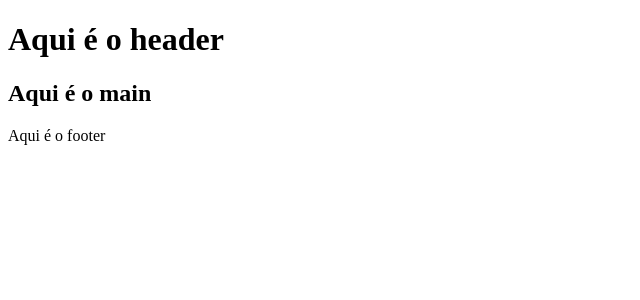
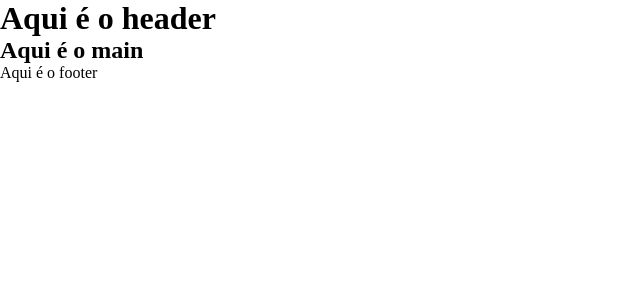
Before and after one commit to eNove/front.recolhe.eco, a React (Create React App) app: page / in a window 1280 px wide. Shown: the top 300 px of the page, without its empty margins (0-640 px from the left). Built offline with nearby package versions, Linux system fonts and the light colour scheme.

Commit message:
Adicionado arquivo para styles

```diff
--- a/src/pages/Home/index.tsx
+++ b/src/pages/Home/index.tsx
@@ -1,4 +1,6 @@
 import React from 'react'
+
+import './styles.css'
 
 //import logo from '../../assets/logo.svg'
 
--- /dev/null
+++ b/src/pages/Home/styles.css
@@ -0,0 +1,5 @@
+* {
+    margin: 0;
+    outline: 0;
+    padding: 0;
+}
```
